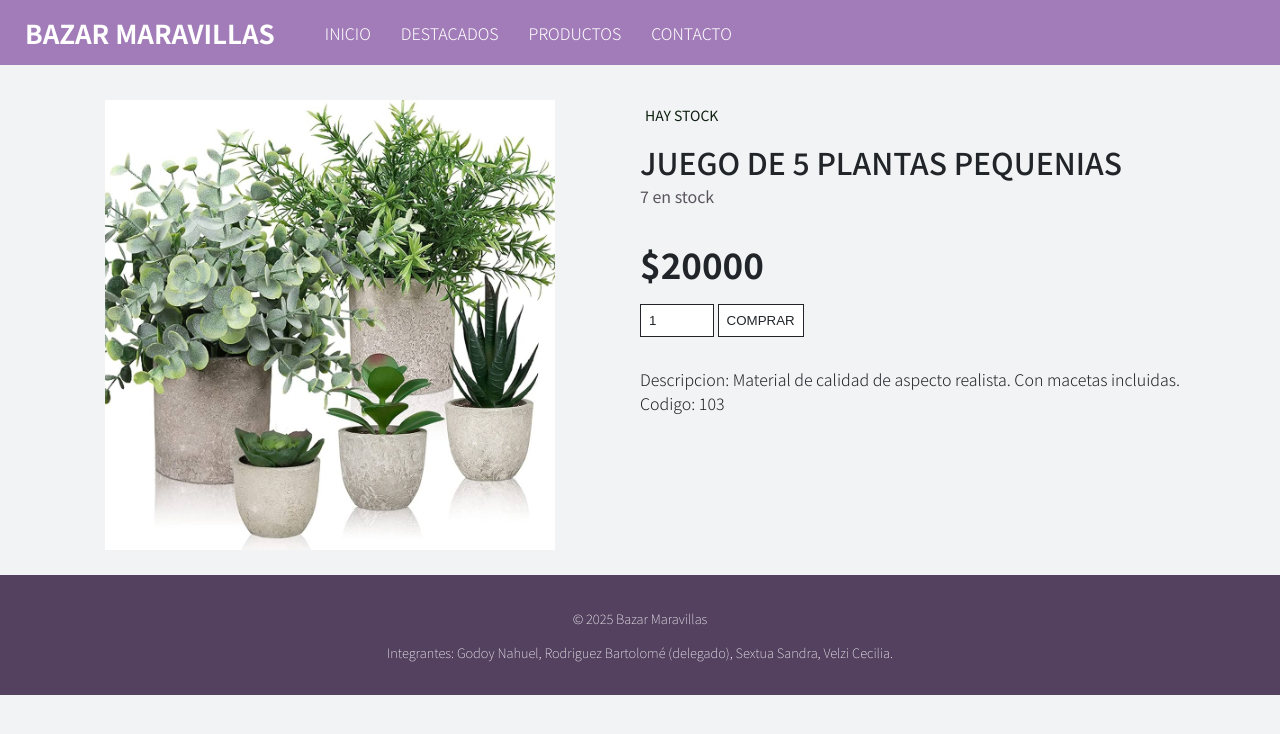
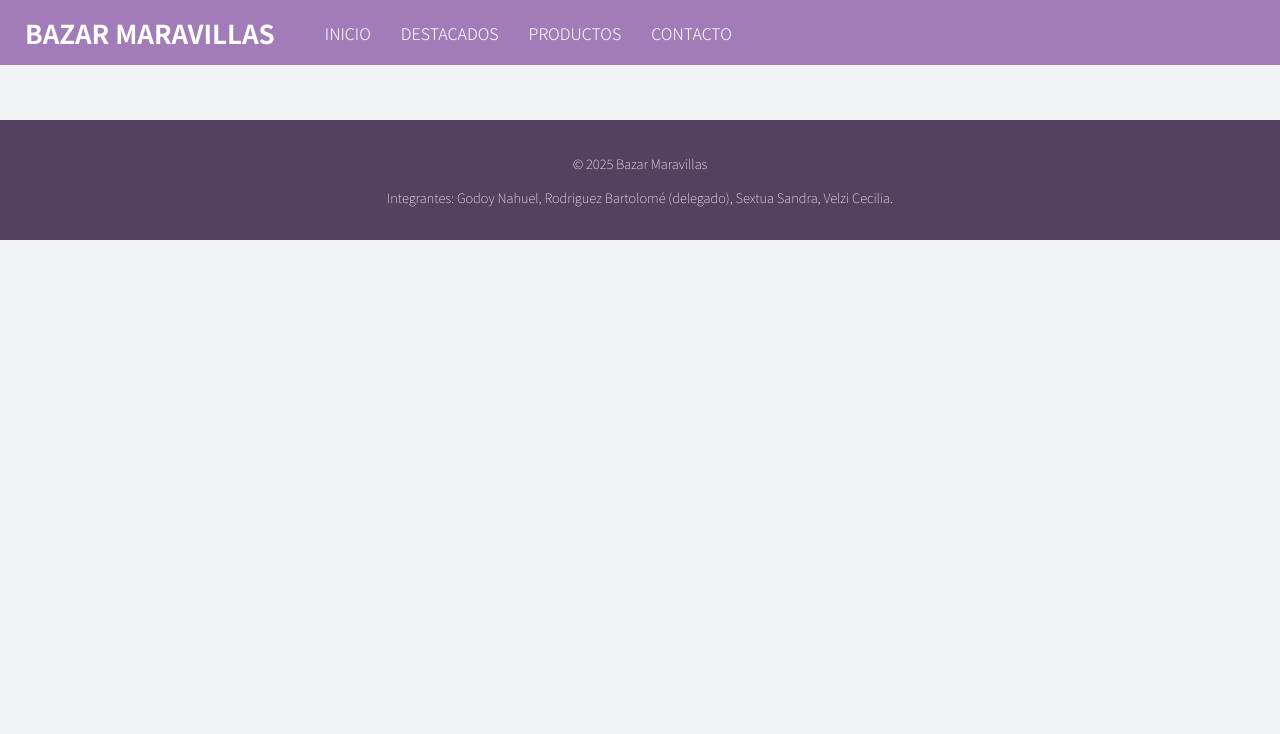
Before and after one commit to ceciliavlz/bazar-maravillas, a plain HTML site: page pages/producto.html in a window 1280 px wide. Drawn offline with Linux system fonts and the light colour scheme.

Commit message:
Update producto.html

```diff
--- a/pages/producto.html
+++ b/pages/producto.html
@@ -24,31 +24,7 @@
 
     <main id="main-producto">
 
-        <section id="detalle-producto">
-            <div class="imagen">
-                <img src="../assets/img/5-plantas.jpg" alt="">
-            </div>
-
-            <div class="detalles">
-                <div>
-                    <p class="disponibilidad">HAY STOCK</p>
-                    <h4 class="nombre-producto">JUEGO DE 5 PLANTAS PEQUENIAS</h4>
-                    <p class="stock-producto">7 en stock</p>
-                </div>
-                <div>
-                    <p class="precio-producto"><strong>$20000</strong></p>
-
-                    <form action="input">
-                        <input type="number" id="cantidad"value="1" min="1" max="100">
-                        <button type="button">COMPRAR</button>
-                    </form>
-                </div>
-                <div class="descripcion-producto">
-                    <p>Descripcion: Material de calidad de aspecto realista. Con macetas incluidas.</p>
-                    <p>Codigo: 103</p>
-                </div>
-            </div>
-        </section>
+        <section id="detalle-producto"></section>
 
     </main>
 
```
